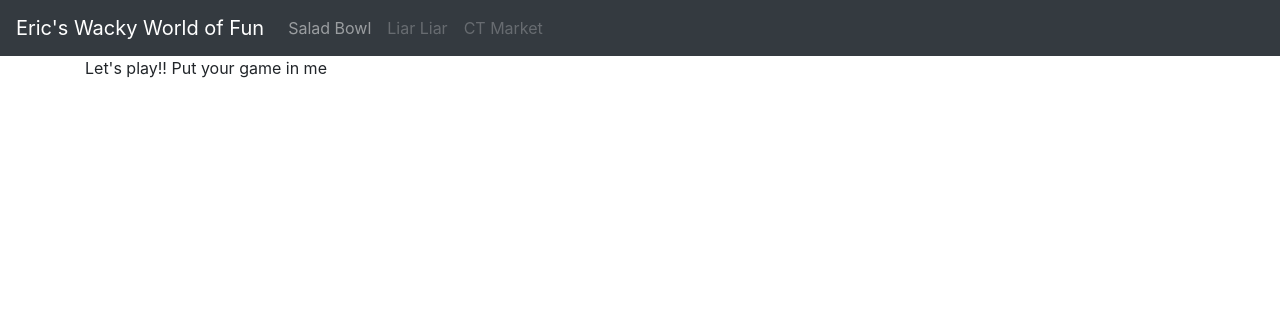
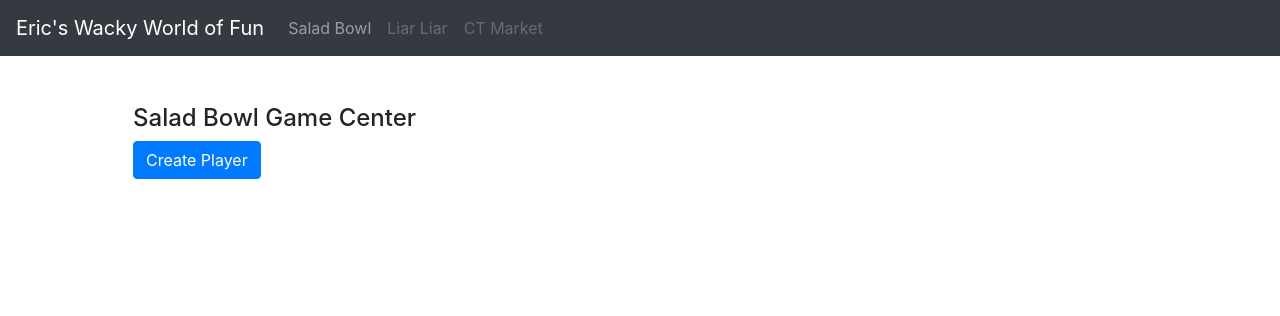
Before and after one commit to ericropiak/wordle-builder, a Flask app: page /yummy/ in a window 1280 px wide. Shown: the top 316 px of the page. Run offline with Flask 2, Linux system fonts and the light colour scheme; some libraries are stand-ins or nearby versions.

Commit message:
adding ability to create players and use cookies to maintain state

```diff
--- /dev/null
+++ b/app/__init__.py
@@ -0,0 +1,3 @@
+from .config import *
+from .factory import *
+from .main import *
--- /dev/null
+++ b/app/extensions/login.py
@@ -0,0 +1,5 @@
+from flask import g
+
+def login_player(player):
+
+	g.current_player = player
--- /dev/null
+++ b/app/factory.py
@@ -0,0 +1,19 @@
+from flask import g, request
+
+from app.main import app
+from app.models import Player
+
+print('adsads')
+
+@app.before_request
+def before_request():
+
+    if request.cookies.get('current_player_id'):
+        g.current_player = Player.query.get(int(request.cookies['current_player_id']))
+
+@app.after_request
+def after_request(response):
+
+    if hasattr(g, 'current_player'):
+        response.set_cookie('current_player_id', str(g.current_player.id))
+    return response
--- a/app/main.py
+++ b/app/main.py
@@ -1,5 +1,4 @@
 import os
-import logging
 
 from flask import Flask, request
 from flask_migrate import Migrate
@@ -27,6 +26,8 @@ def create_app():
 
     return app
 
+
+
 def setup_db(app):
     """
     Creates a database for the application
@@ -34,19 +35,16 @@ def setup_db(app):
     :return:
     """
     print("Database Engine is: {}".format(app.config.get("DB_ENGINE", None)))
-    if app.config.get("DB_ENGINE", None) == "postgresql":
-        print("Setting up PostgreSQL database")
-        app.config["SQLALCHEMY_DATABASE_URI"] = 'postgresql://{0}:{1}@{2}:{3}/{4}'.format(
-            app.config["DB_USER"],
-            app.config["DB_PASS"],
-            app.config["DB_SERVICE_NAME"],
-            app.config["DB_PORT"],
-            app.config["DB_NAME"]
-        )
-    else:
-        _basedir = os.path.abspath(os.path.dirname(__file__))
-        app.config["SQLALCHEMY_DATABASE_URI"] = 'sqlite:///' + os.path.join(_basedir, 'webapp.db')
+    print("Setting up PostgreSQL database")
+    app.config["SQLALCHEMY_DATABASE_URI"] = 'postgresql://{0}:{1}@{2}:{3}/{4}'.format(
+        app.config["DB_USER"],
+        app.config["DB_PASS"],
+        app.config["DB_SERVICE_NAME"],
+        app.config["DB_PORT"],
+        app.config["DB_NAME"]
+    )
 
+    print(app.config["SQLALCHEMY_DATABASE_URI"])
     app.config["SQLALCHEMY_TRACK_MODIFICATIONS"] = False
 
     db.init_app(app)
--- a/app/models/__init__.py
+++ b/app/models/__init__.py
@@ -1,2 +1,2 @@
 from .database import db
-from .person import Person
+from .player import Player
--- a/app/templates/base.html
+++ b/app/templates/base.html
@@ -7,7 +7,7 @@
 </head>
 <body>
   {% block nav_bar %}
-<nav class="navbar navbar-expand-sm navbar-dark bg-dark">
+    <nav class="navbar navbar-expand-sm navbar-dark bg-dark">
       <a class="navbar-brand" href="/">Eric's Wacky World of Fun</a>
       <button class="navbar-toggler" type="button" data-toggle="collapse" data-target="#collapsible-nav" aria-controls="navbarsExample03" aria-expanded="false" aria-label="Toggle navigation">
         <span class="navbar-toggler-icon"></span>
@@ -34,6 +34,8 @@
           </li> -->
         </ul>
       </div>
+      {% block nav_bar_right %}
+      {% endblock %}
     </nav>
   {% endblock nav_bar %}
   <div class="container">
--- a/app/templates/salad_bowl/base.html
+++ b/app/templates/salad_bowl/base.html
@@ -1,6 +1,17 @@
 {% extends "base.html" %}
 
 {% block content %}
-    Let's play!!
+    <div class="m-5">
+    <h4>Salad Bowl Game Center</h4>
     {% block salad_bowl_content %}{% endblock %}
+
+    </div>
 {% endblock %}
+
+{% block nav_bar_right %}
+    {% if g.current_player %}
+        <div class="text-white">
+            Welcome, {{ g.current_player.name}}
+        </div>
+    {% endif %}
+{% endblock %}
--- a/app/templates/salad_bowl/games.html
+++ b/app/templates/salad_bowl/games.html
@@ -1,5 +1,7 @@
 {% extends "salad_bowl/base.html" %}
 
 {% block salad_bowl_content %}
-    Put your game in me
+    <a class="btn btn-primary" href="/yummy/create_player/">
+        Create Player
+    </a>
 {% endblock %}
--- a/app/views/main.py
+++ b/app/views/main.py
@@ -1,5 +1,5 @@
 from flask import Blueprint, render_template
-from app.models import db, Person
+from app.models import db, Player
 
 import sys
 
@@ -8,7 +8,7 @@ main = Blueprint("main", __name__)
 @main.route("/")
 def index():
 
-    print(Person.query.all())
+    print(Player.query.all())
     print("Hello World!")
     print("wowowo")
     sys.stdout.flush() # Hack until logger is implemented
--- a/app/views/salad_bowl.py
+++ b/app/views/salad_bowl.py
@@ -1,11 +1,40 @@
-from flask import Blueprint, render_template
-from app.models import db, Person
+from flask import Blueprint, redirect, render_template, url_for
+from flask_wtf import FlaskForm
+from wtforms import StringField
+from wtforms.validators import DataRequired
+
+from app.models import db, Player
+from app.extensions.login import login_player
 
 import sys
 
-salad_bowl = Blueprint("sald_bowl", __name__)
+salad_bowl = Blueprint('salad_bowl', __name__)
 
-@salad_bowl.route("/")
+@salad_bowl.route('/', methods=['GET'])
 def games():
 
     return render_template('salad_bowl/games.html')
+
+
+
+
+
+class CreatePlayerForm(FlaskForm):
+    name = StringField('name', validators=[DataRequired()])
+    catch_phrase = StringField('catch phrase', validators=[DataRequired()])
+
+@salad_bowl.route('/create_player/', methods=['GET', 'POST'])
+def create_player():
+    form = CreatePlayerForm()
+
+    if form.validate_on_submit():
+        print(form.data)
+        new_player = Player(name=form.name.data, catch_phrase=form.catch_phrase.data)
+        db.session.add(new_player)
+        db.session.commit()
+
+        login_player(new_player)
+
+        return redirect(url_for('.games'))
+
+    return render_template('salad_bowl/actions/create_player.html', form=form, action_url=url_for('.create_player'))
--- a/docker-compose.yml
+++ b/docker-compose.yml
@@ -21,6 +21,7 @@ services:
     environment:
       - FLASK_ENV=docker
       - PYTHONDONTWRITEBYTECODE=1
+      - PYTHONUNBUFFERED=1
     ports:
       - 5000:5000
     volumes:
--- a/requirements.txt
+++ b/requirements.txt
@@ -1,6 +1,7 @@
 flask-migrate==2.1.1
 flask-script==2.0.6
 flask-sqlalchemy==2.3.2
+flask-wtf
 flask>=1.0.2
 gunicorn>=19.7.1
 psycopg2-binary==2.7.5
```
Also changed, not shown: app/models/person.py (deleted, +0 -16 lines), app/models/player.py (added, +13 -0 lines), app/templates/salad_bowl/actions/create_player.html (added, +18 -0 lines), docker_helpers.py (added, +27 -0 lines), migrations/versions/fb81504563bf_essage_chaning_person_table_to_player_.py (added, +40 -0 lines), 1 other file.
